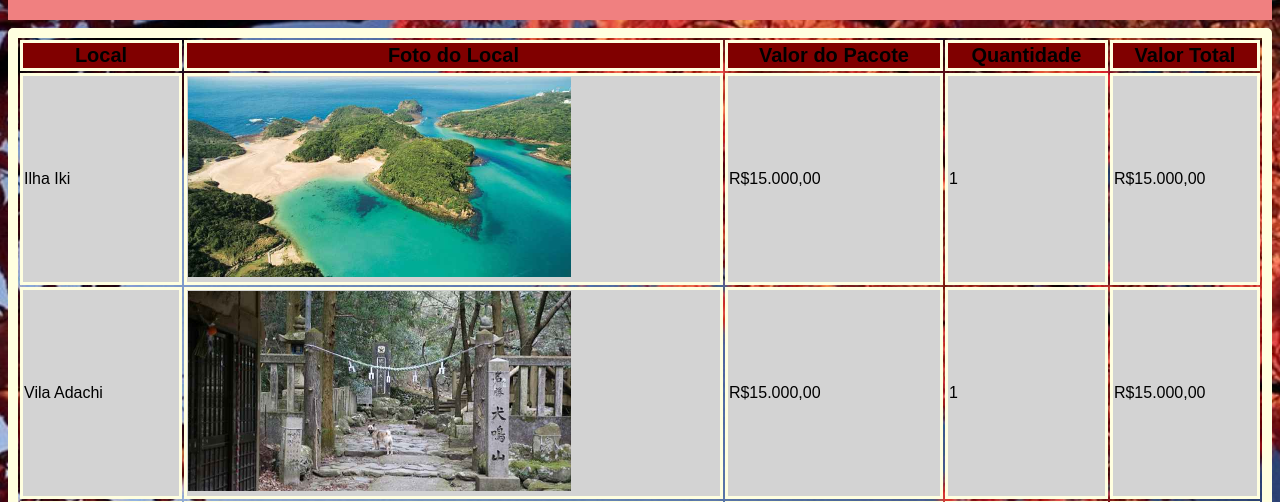
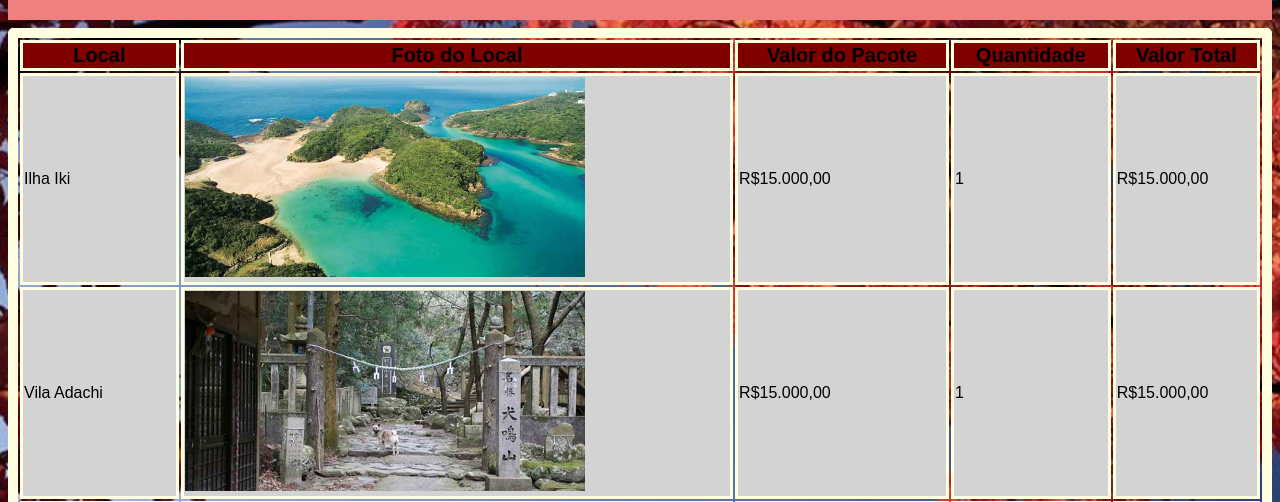
Before and after one commit to amandaasouza-votu/Atividade2_css_amanda, a plain HTML site: page index.html in a window 1280 px wide. Shown: the part 222-724 px from the top of the page. Drawn offline with Linux system fonts and the light colour scheme.

Commit message:
atividade_com_boberto

```diff
--- a/_css/estilo.css
+++ b/_css/estilo.css
@@ -6,7 +6,7 @@ body{
 }
 
 img{
-    width: 400;
+    width: 400px;
     height: 200px;
 }
 h1,h2 {
```
